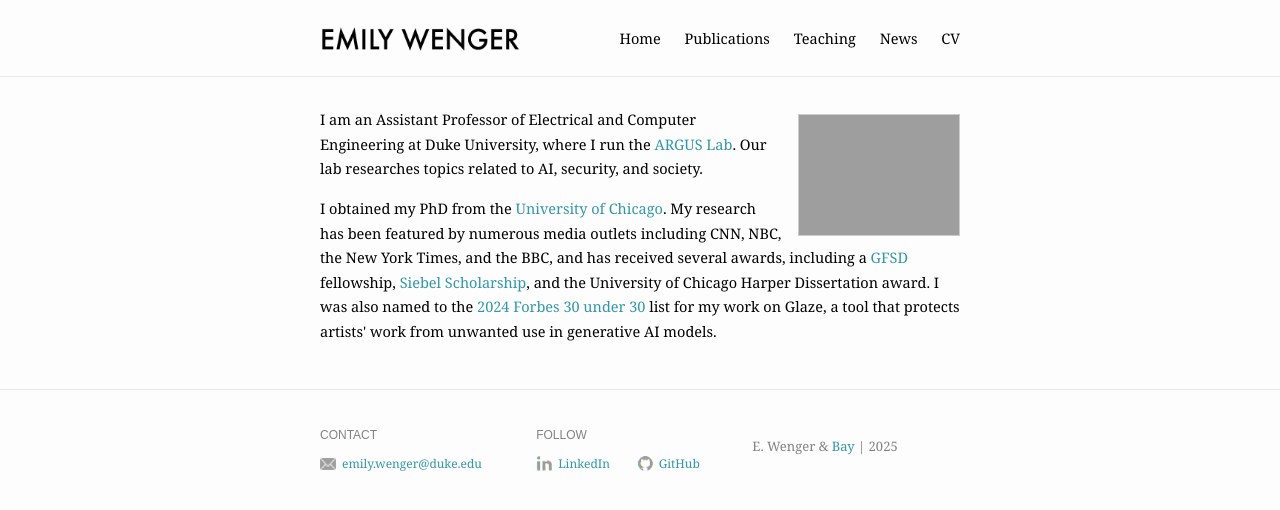
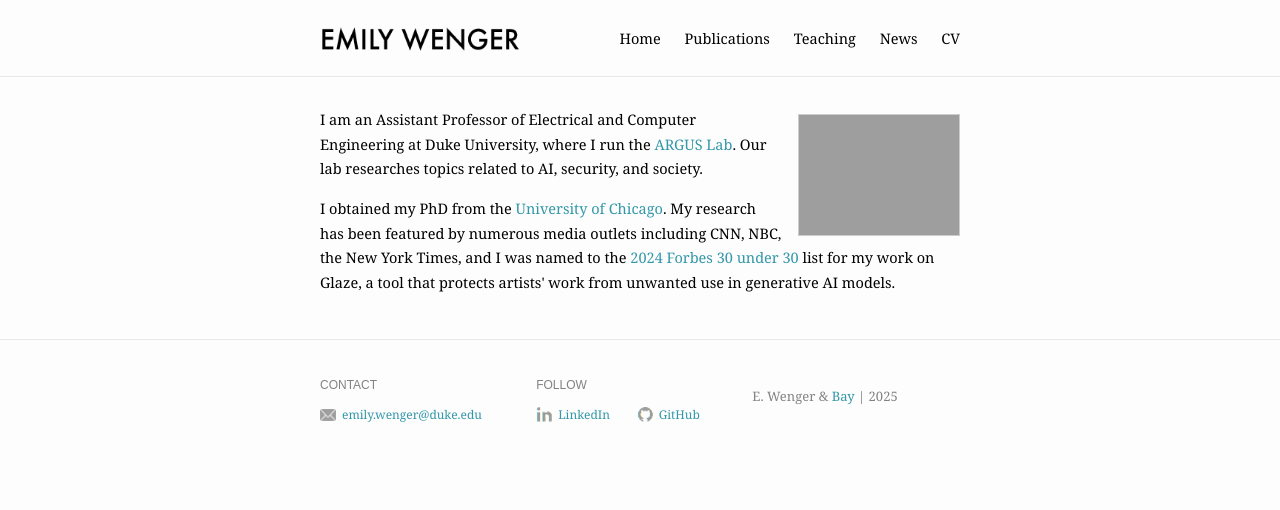
Before and after one commit to emilywenger/emilywenger.github.io, a Jekyll site: the page built from index.md, in a window 1280 px wide. Shown: the top 510 px of the page. Built offline with Jekyll 4.4.1, drawn with Linux system fonts in a browser that asks for light colours.

Commit message:
update to index

```diff
--- a/index.md
+++ b/index.md
@@ -9,5 +9,5 @@ profile_picture:
 I am an Assistant Professor of Electrical and Computer Engineering at Duke University, where I run the <a href="https://arguslab.pratt.duke.edu/" target="_blank">ARGUS Lab</a>. Our lab researches topics related to AI, security, and society.
 
 <p>
-I obtained my PhD from the <a href="https://sandlab.cs.uchicago.edu/" target="_blank">University of Chicago</a>. My research has been featured by numerous media outlets including CNN, NBC, the New York Times, and the BBC, and has received several awards, including a <a href="https://stemfellowships.org/" target="_blank">GFSD</a> fellowship, <a href="https://www.siebelscholars.com/scholar-profile/3715/" target="_blank">Siebel Scholarship</a>, and the University of Chicago Harper Dissertation award. I was also named to the <a href="https://www.forbes.com/30-under-30/2024/consumer-technology" target="_blank">2024 Forbes 30 under 30</a> list for my work on Glaze, a tool that protects artists' work from unwanted use in generative AI models.
+I obtained my PhD from the <a href="https://sandlab.cs.uchicago.edu/" target="_blank">University of Chicago</a>. My research has been featured by numerous media outlets including CNN, NBC, the New York Times, and I was named to the <a href="https://www.forbes.com/30-under-30/2024/consumer-technology" target="_blank">2024 Forbes 30 under 30</a> list for my work on Glaze, a tool that protects artists' work from unwanted use in generative AI models.
 </p>
```
